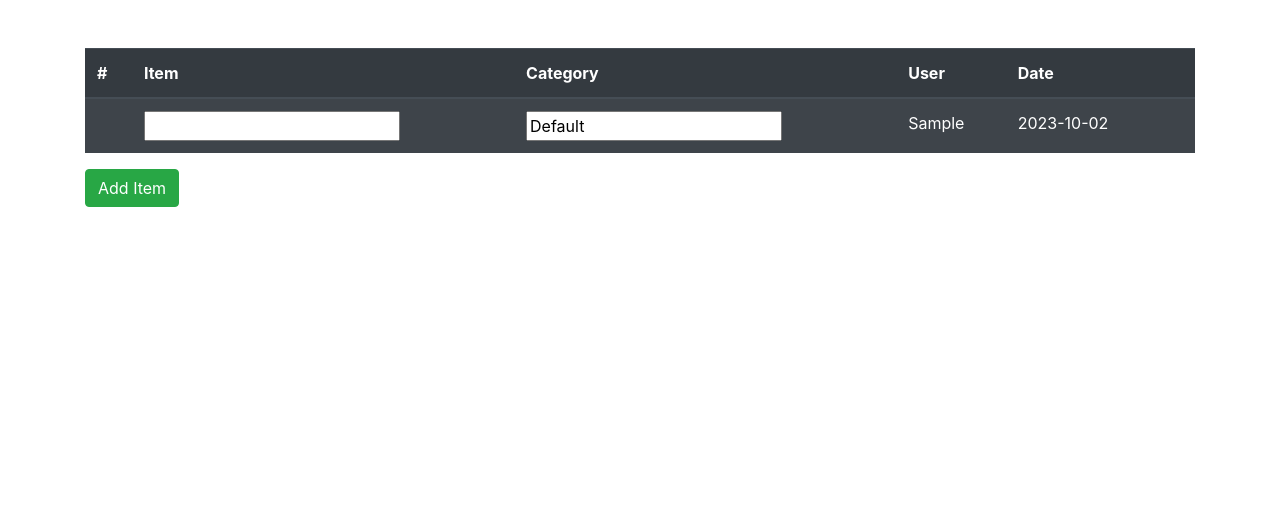
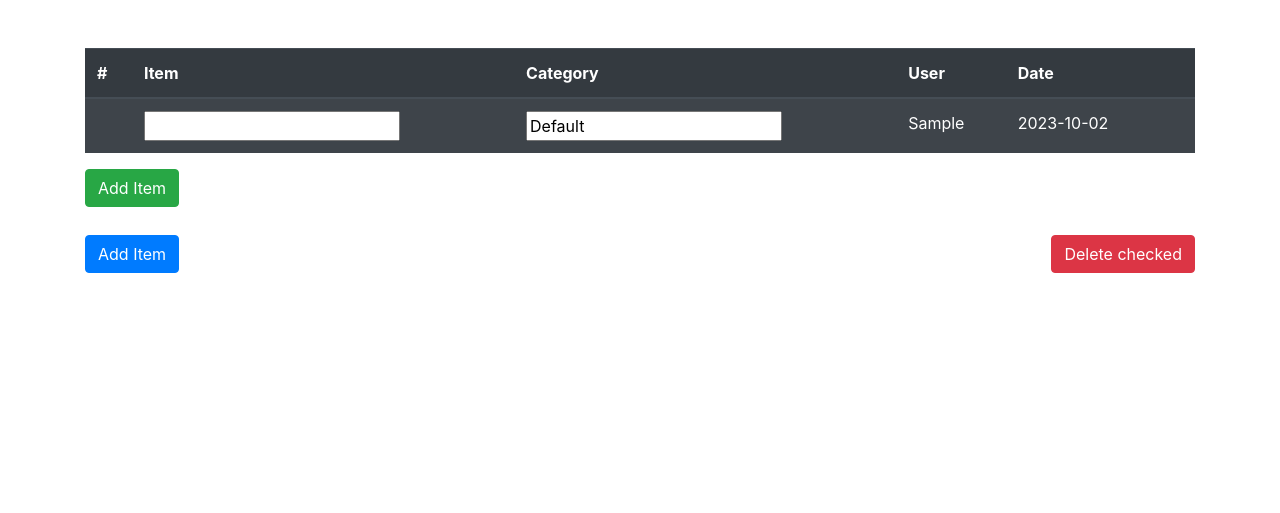
Before and after one commit to markoburak/pythonanywhere_web, a Flask app: page / in a window 1280 px wide. Shown: the part 56-569 px from the top of the page. Run offline with Flask 3, Linux system fonts and the light colour scheme; the visitor is signed in with stand-in values (Sample User, id 1); data comes from the database, SQL or seed files in the repository; data that the repository does not hold is empty; some libraries are stand-ins or nearby versions.

Commit message:
added views to delete the checked items, also update the checkboxes and fixed index endpoint to retrieve items for the linked users

```diff
--- a/website/blueprints/views.py
+++ b/website/blueprints/views.py
@@ -1,7 +1,7 @@
 from flask import Blueprint, render_template, request, redirect, url_for, flash
 from website.models import User, User_lnk, User_testing, ShoppingList
 from website import db
-from sqlalchemy import text
+from sqlalchemy import text, or_
 from flask_login import login_required, current_user
 import re
 
@@ -11,8 +11,14 @@ views = Blueprint('views', __name__)
 @login_required
 def index():
     if request.method == "GET":
-        user_shopping_list = ShoppingList.query.filter(ShoppingList.user_id == current_user.id).all()
-        categories = db.session.query(ShoppingList.category).distinct().filter(ShoppingList.user_id == current_user.id).all()
+
+        linked_users = [x.user_lnk_id for x in User_lnk.query.filter(User_lnk.user_main_id == current_user.id).all()]
+
+        user_shopping_list = ShoppingList.query.filter(ShoppingList.active == True).filter(
+            or_(ShoppingList.user_id == current_user.id, ShoppingList.user_id.in_(linked_users))).all()
+
+        categories = db.session.query(ShoppingList.category).distinct().filter(ShoppingList.active == True).filter(
+            or_(ShoppingList.user_id == current_user.id, ShoppingList.user_id.in_(linked_users))).all()
         users = User.query.all()
         return render_template("main.html", shopping_list=user_shopping_list, users=users, user=current_user, categories=categories)
     return redirect(url_for('views.index'))
@@ -24,7 +30,7 @@ def add_item():
         item = request.form.get('item')
         categoty = request.form.get('category')
 
-        existing_item = ShoppingList.query.filter(ShoppingList.item == item, ShoppingList.user_id == current_user.id).first()
+        existing_item = ShoppingList.query.filter(ShoppingList.item == item, ShoppingList.active == True, ShoppingList.user_id == current_user.id).first()
         if existing_item:
             flash('Item already exists.', category='error')
         elif len(item) < 3:
@@ -38,6 +44,44 @@ def add_item():
             flash('Item added!', category='success')
 
     return redirect(url_for('views.index'))
+
+@views.route("/update_item_checkbox/<item_id>", methods=["POST"])
+@login_required
+def update_item_checkbox(item_id):
+    if request.method == "POST":
+        checkbox_checked = False
+        if request.form.get("checkbox_to_update"):
+            checkbox_checked = True
+
+        existing_item = ShoppingList.query.filter(ShoppingList.id == item_id, ShoppingList.active == True).first()
+        if existing_item:
+            existing_item.checked = checkbox_checked
+            try:
+                db.session.commit()
+                # flash('Updated item!', category='success')
+            except:
+                flash('Couldn\'t update the item', category='error')
+        else:
+            flash('Cannot find the item!', category='error')
+        return redirect(url_for('views.index'))
+
+@views.route("/delete_checked", methods=["POST"])
+@login_required
+def delete_checked():
+    if request.method == "POST":
+        linked_users = [x.user_lnk_id for x in User_lnk.query.filter(User_lnk.user_main_id == current_user.id).all()]
+
+        items = ShoppingList.query.filter(ShoppingList.checked == True, ShoppingList.active == True).filter(
+            or_(ShoppingList.user_id == current_user.id, ShoppingList.user_id.in_(linked_users))).all()
+        if items:
+            for item in items:
+                item.active = False
+            try:
+                db.session.commit()
+                flash('Deleted checked items!', category='success')
+            except:
+                flash('Couldn\'t delete the items', category='error')
+        return redirect(url_for('views.index'))
 
 @views.route("/user_info_all", methods=["GET"])
 def user_info_all():
--- a/website/models.py
+++ b/website/models.py
@@ -19,6 +19,8 @@ class ShoppingList(db.Model):
     item = db.Column(db.String(50))
     created_date = db.Column(db.Date(), default=func.now())
     category = db.Column(db.String(50), default='Default')
+    checked = db.Column(db.Boolean, default=False, nullable=False)
+    active = db.Column(db.Boolean, default=True, nullable=False)
     user_id = db.Column(db.Integer, db.ForeignKey('user.id'))
 
 class User(db.Model, UserMixin):
--- a/website/templates/main.html
+++ b/website/templates/main.html
@@ -31,8 +31,8 @@
                       </td>
                       <td>{{ shopping_list_item.created_date }}</td>
                       <td>
-                          <form class="form-horizontal" action="/delete_shopping_list_item" method="POST">
-                              <button type="submit" class="btn btn-default btn-danger"><i class="fa fa-trash"></i></button>
+                          <form action="/update_item_checkbox/{{shopping_list_item.id}}" method="POST" id="item_checkbox_update{{shopping_list_item.id}}">
+                            <input onchange="document.getElementById('item_checkbox_update{{shopping_list_item.id}}').submit()" class="form-check-input" type="checkbox" name="checkbox_to_update" value="checked" id="checkbox" {{ "checked" if shopping_list_item.checked == True }}>
                           </form>
                       </td>
                     </tr>
@@ -73,5 +73,17 @@
 
             <button class="btn btn-success" type="submit" form="add_item">Add Item</button>
         </div>
-    </div>
+        </div>
+        <div class="container mt-2">
+            <div class="row">
+                <div class="col">
+                    <button class="btn btn-primary" type="submit" form="add_item">Add Item</button>
+                </div>
+                <div class="col d-flex align-items-end justify-content-end">
+                    <form action="/delete_checked" method="POST" id="delete_items">
+                        <button class="btn btn-danger" type="submit" form="delete_items">Delete checked</button>
+                    </form>
+                </div>
+              </div>
+        </div>
 {% endblock %}
```
